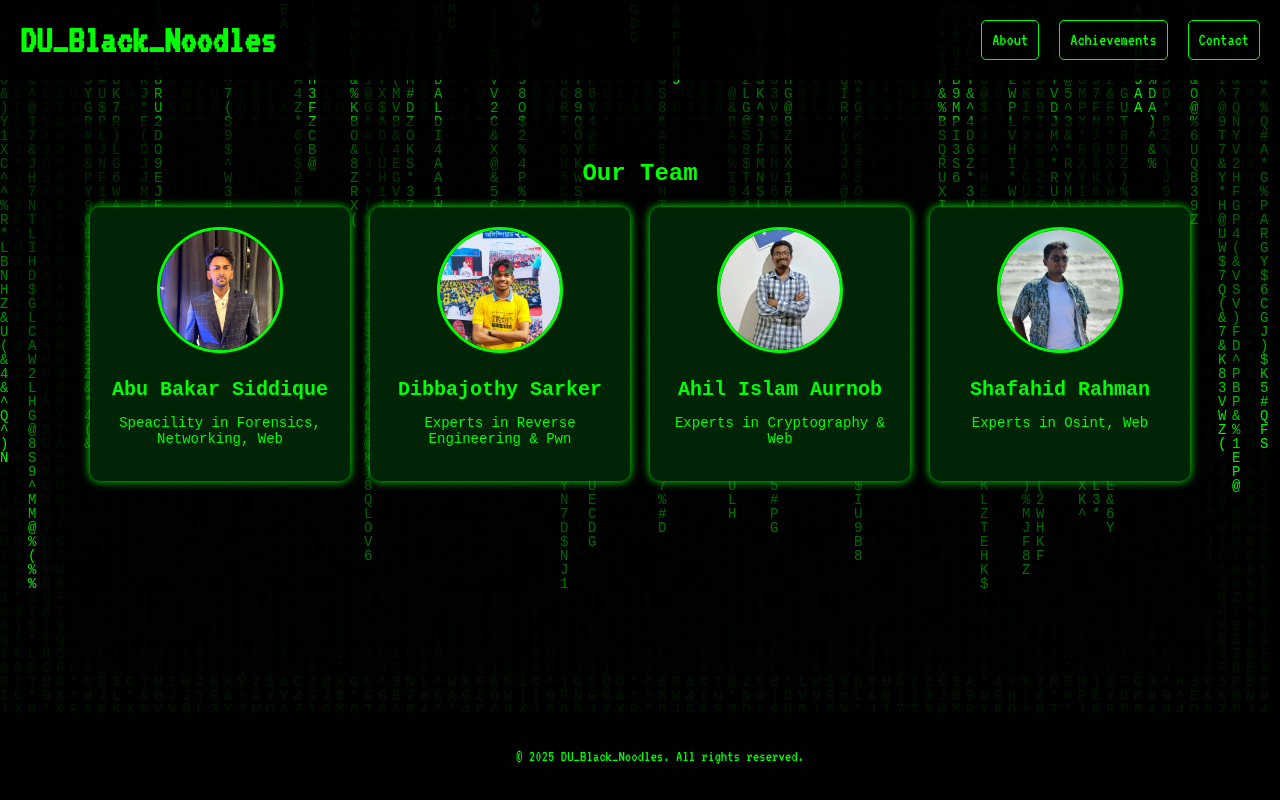
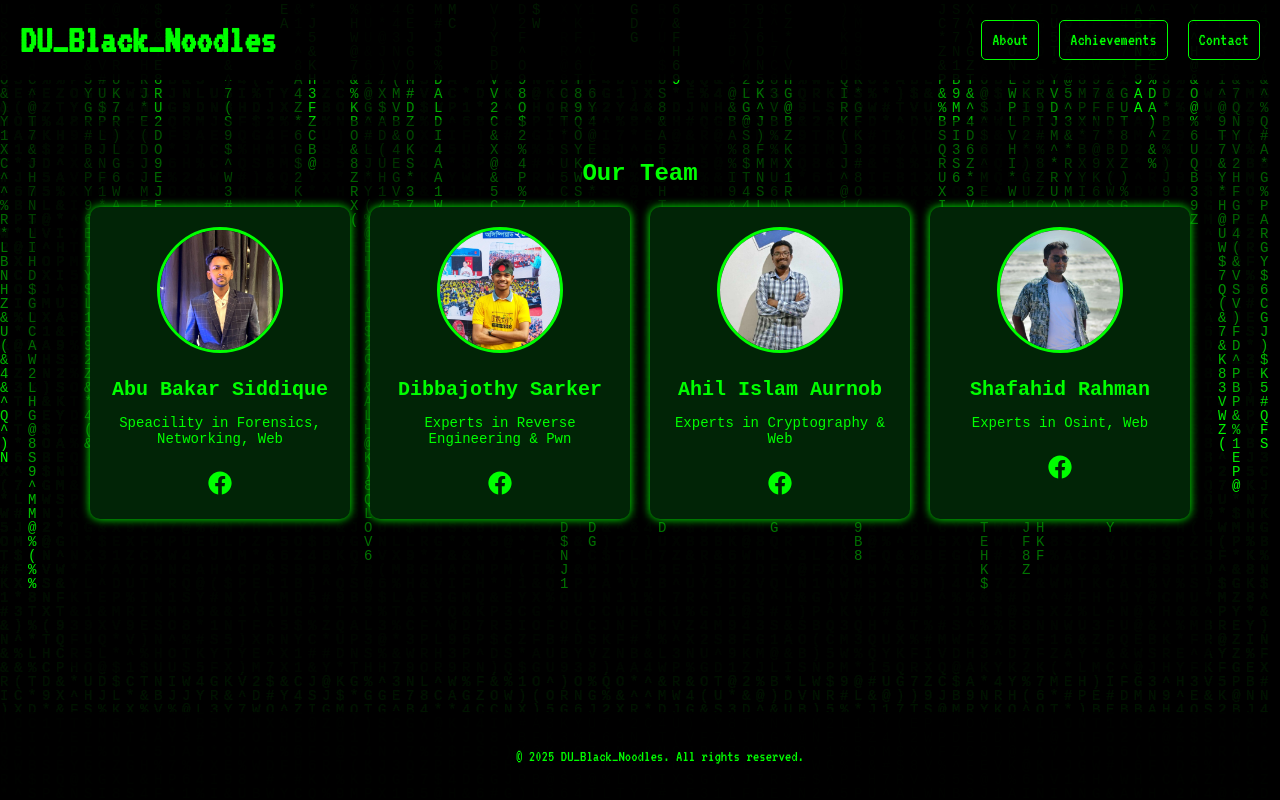
Before and after one commit to Dibbajothy/DU_Black_Noodles, a plain HTML site: page index.html in a window 1280 px wide. Shown: the top 800 px of the page. Drawn offline with Linux system fonts and the light colour scheme; a web font is replaced by a local one.

Commit message:
facebookaddindex.html

```diff
--- a/index.html
+++ b/index.html
@@ -4,9 +4,15 @@
     <meta charset="UTF-8">
     <meta name="viewport" content="width=device-width, initial-scale=1.0">
     <title>DU_Black_Noodles</title>
+
+    <!-- Import Fonts -->
+    <link rel="stylesheet" href="https://fonts.googleapis.com/css2?family=VT323&display=swap">
+    <link rel="stylesheet" href="https://fonts.googleapis.com/css2?family=Anonymous+Pro:ital,wght@0,400;0,700;1,400;1,700&display=swap">
+
+    <!-- Font Awesome for Social Icons -->
+    <script src="https://use.fontawesome.com/releases/v5.15.4/js/all.js" crossorigin="anonymous"></script>
+
     <style>
-        @import url('https://fonts.googleapis.com/css2?family=VT323&display=swap');
-        @import url('https://fonts.googleapis.com/css2?family=Anonymous+Pro:ital,wght@0,400;0,700;1,400;1,700&family=Tiro+Devanagari+Sanskrit:ital@0;1&display=swap');
         body {
             font-family: 'VT323', monospace;
             margin: 0;
@@ -117,6 +123,20 @@
             color: #00ff00;
         }
 
+
+        /* Social Media Icons */
+        .social-icon {
+            display: inline-block;
+            margin-top: 10px;
+            color: #00ff00;
+            font-size: 24px;
+            transition: 0.3s;
+        }
+        .social-icon:hover {
+            color: #ffffff;
+        }
+
+
         footer {
             background-color: rgba(0, 0, 0, 0.9);
             padding: 20px;
@@ -163,21 +183,33 @@
                     <img src="team_member1.jpg" alt="Team Member 1">
                     <h3>Abu Bakar Siddique</h3>
                     <p>Speacility in Forensics, Networking, Web</p>
+                    <a href="https://www.facebook.com/Abu.Bakar.Siddique.abs.1224566" target="_blank" class="social-icon">
+                        <i class="fab fa-facebook"></i>
+                    </a>
                 </div>
                 <div class="team-member">
                     <img src="team_member2.jpg" alt="Team Member 2">
                     <h3>Dibbajothy Sarker</h3>
                     <p>Experts in Reverse Engineering & Pwn</p>
+                    <a href="https://www.facebook.com/Dibbajothy" target="_blank" class="social-icon">
+                        <i class="fab fa-facebook"></i>
+                    </a>
                 </div>
                 <div class="team-member">
                     <img src="team_member3.jpg" alt="Team Member 3">
                     <h3>Ahil Islam Aurnob</h3>
                     <p>Experts in Cryptography & Web</p>
+                    <a href="https://www.facebook.com/ronin.ronin.79677471" target="_blank" class="social-icon">
+                        <i class="fab fa-facebook"></i>
+                    </a>
                 </div>
                 <div class="team-member">
                     <img src="team_member4.jpg" alt="Team Member 4">
                     <h3>Shafahid Rahman</h3>
                     <p>Experts in Osint, Web</p>
+                    <a href="https://www.facebook.com/shafahid.rahman" target="_blank" class="social-icon">
+                        <i class="fab fa-facebook"></i>
+                    </a>
                 </div>
             </div>
         </div>
```
